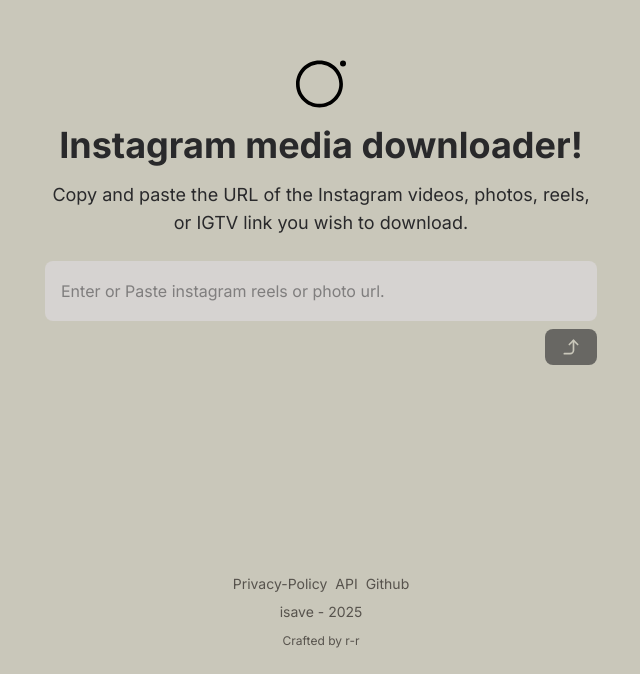
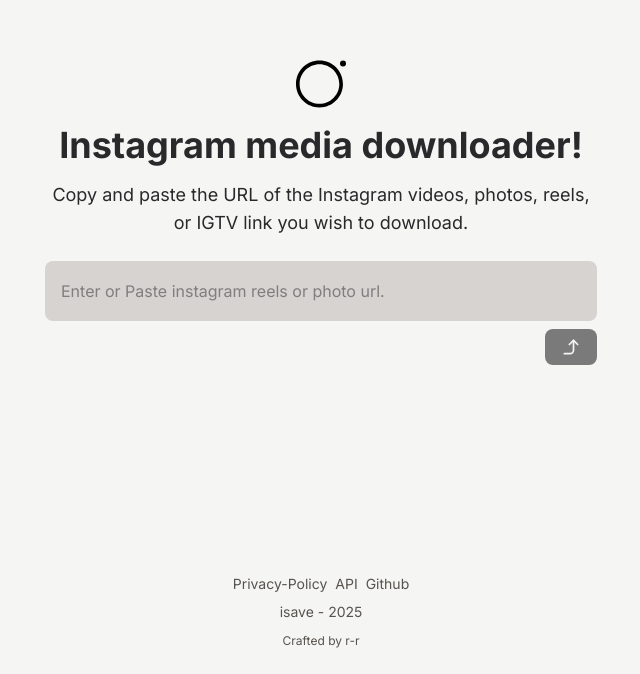
Before and after one commit to devyuji/isave, a SvelteKit app: page / in a window 1280 px wide. Shown: the part 126-800 px from the top of the page, without its empty margins (319-959 px from the left). Built offline with nearby package versions, Linux system fonts and the light colour scheme.

Commit message:
added new color

```diff
--- a/src/app.css
+++ b/src/app.css
@@ -1,7 +1,7 @@
 @import 'tailwindcss';
 
 @theme {
-	--color-primary: #c9c7ba;
+	--color-primary: oklch(0.97 0.001 106.424);
 	--color-primary-text: #29292b;
 
 	--animate-spin-fast: spin 0.25s infinite;
--- a/src/lib/components/image.svelte
+++ b/src/lib/components/image.svelte
@@ -13,7 +13,7 @@
 
 <div class="size-full">
 	{#if loading}
-		<div transition:fade class="size-full animate-pulse bg-stone-100"></div>
+		<div transition:fade class="size-full animate-pulse bg-white"></div>
 	{/if}
 	<img
 		class={`${rest.class} transition-transform ${loading && 'hidden'} ${selected && 'scale-95'}`}
```
